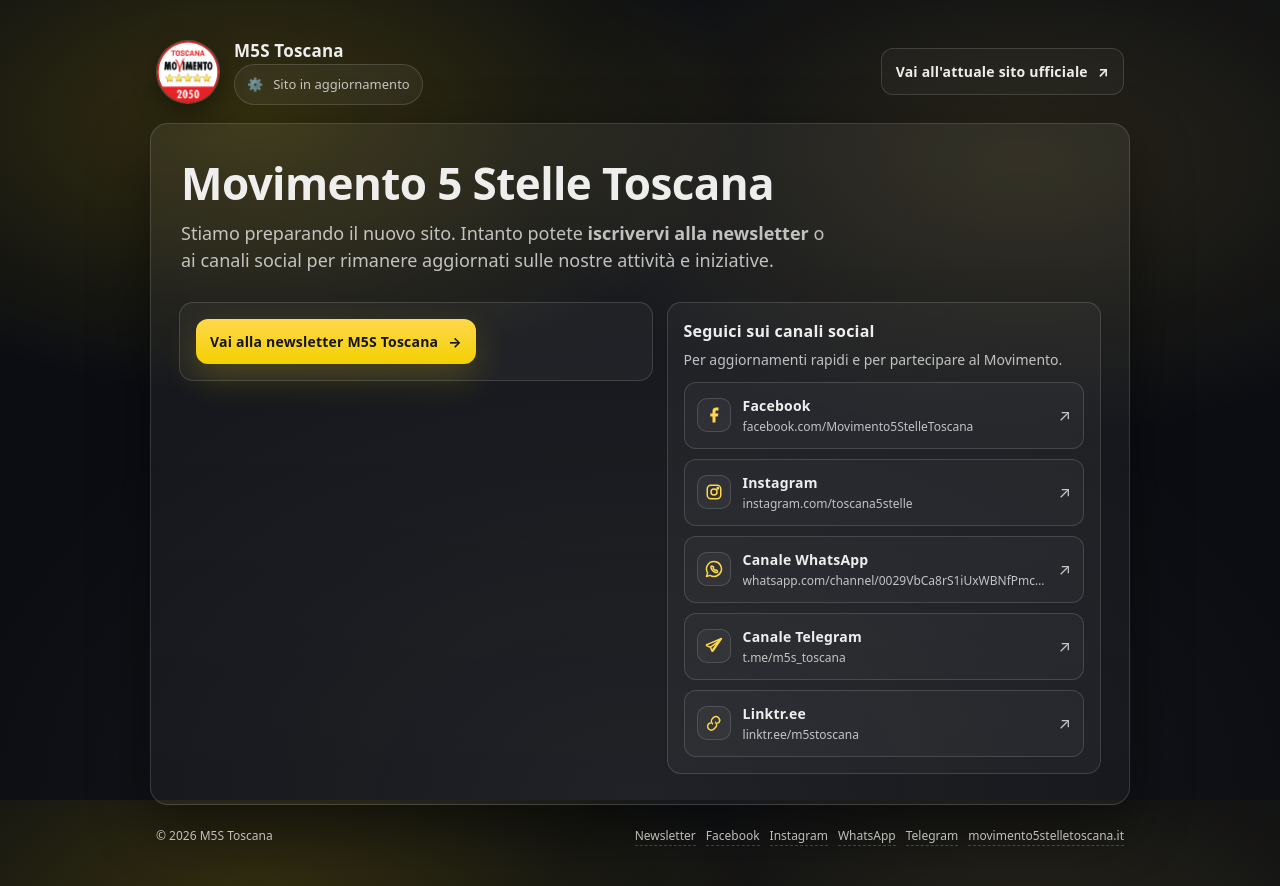
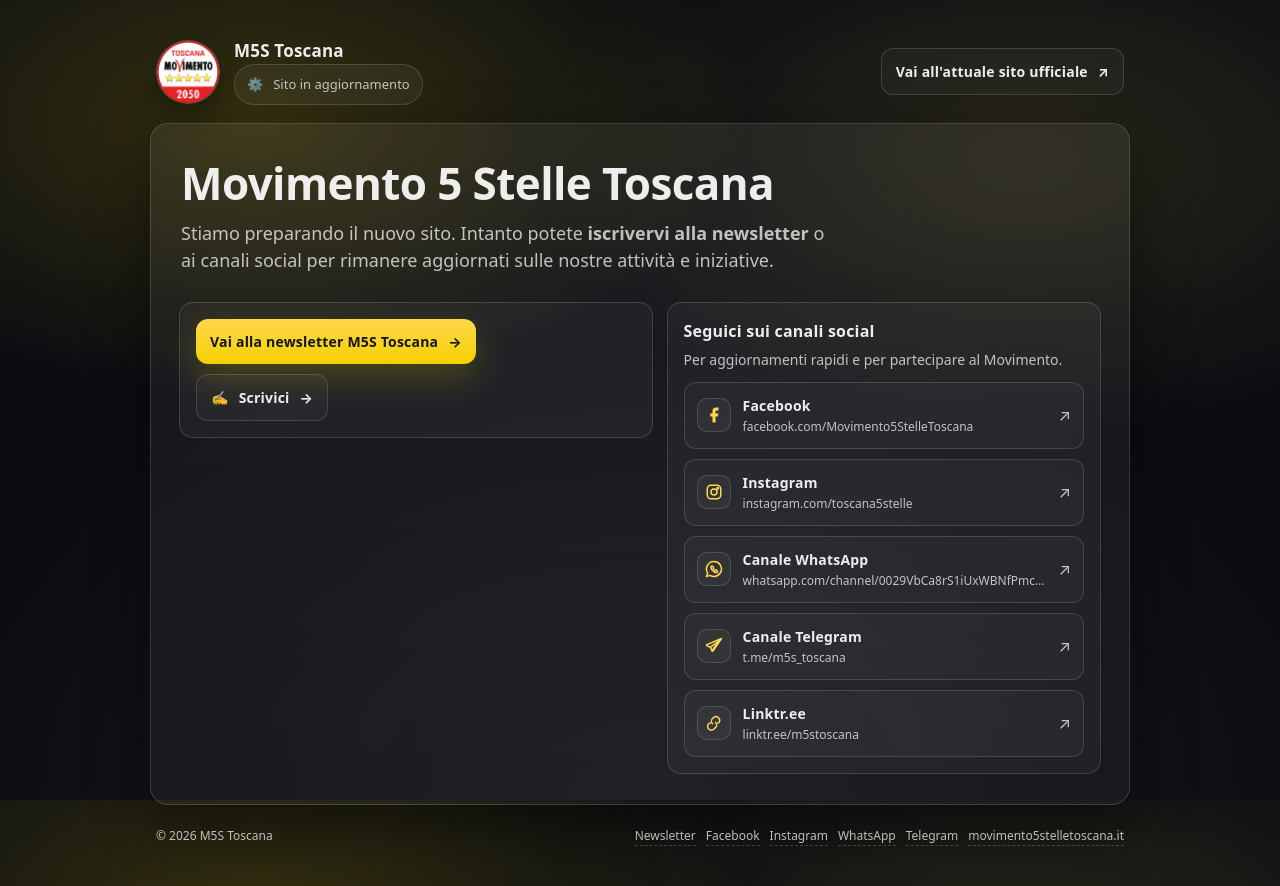
Before and after one commit to 2050x/m5stoscana.it, a plain HTML site: page index.html in a window 1280 px wide. Drawn offline with Linux system fonts and the light colour scheme.

Commit message:
scrivici

```diff
--- a/index.html
+++ b/index.html
@@ -185,6 +185,12 @@
       flex-wrap: wrap;
       gap: 10px;
       align-items: center;
+    }
+
+    .ctaCol{
+      display: grid;
+      gap: 10px;
+      justify-items: start;
     }
 
     .btn{
@@ -380,12 +386,19 @@
 
         <section class="grid" aria-label="Contenuti principali">
           <div class="card">
-            <div class="ctaRow">
+            <div class="ctaCol" aria-label="Azioni principali">
               <a class="btn btnPrimary" href="https://m5stoscana.substack.com" target="_blank" rel="noopener noreferrer">
                 Vai alla newsletter M5S Toscana
                 <span aria-hidden="true">→</span>
               </a>
+
+              <a class="btn btnGhost" href="https://forms.gle/bn41t6baeHvTXPAe6" target="_blank" rel="noopener noreferrer">
+                <span aria-hidden="true">✍️</span>
+                <span>Scrivici</span>
+                <span aria-hidden="true">→</span>
+              </a>
             </div>
+
           </div>
 
           <div class="card">
```
